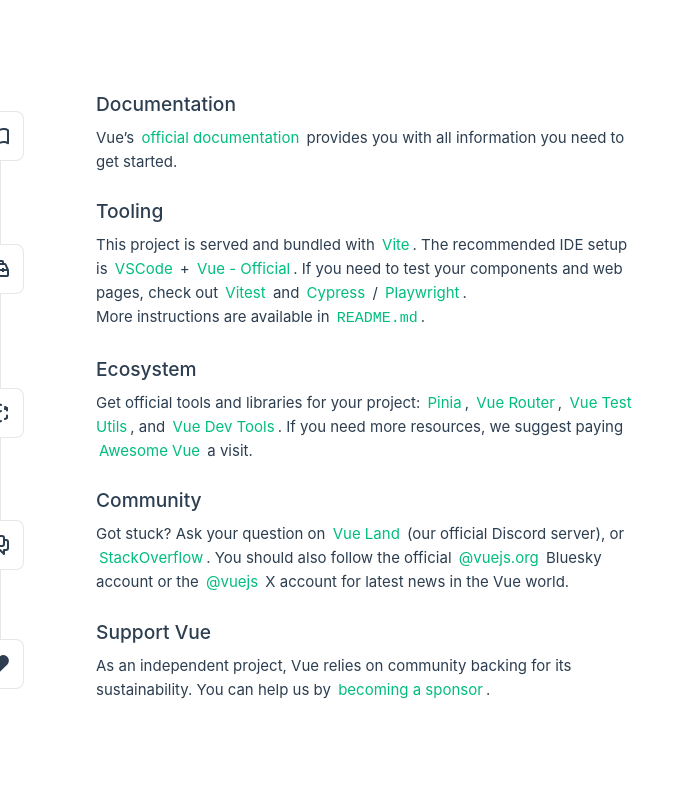
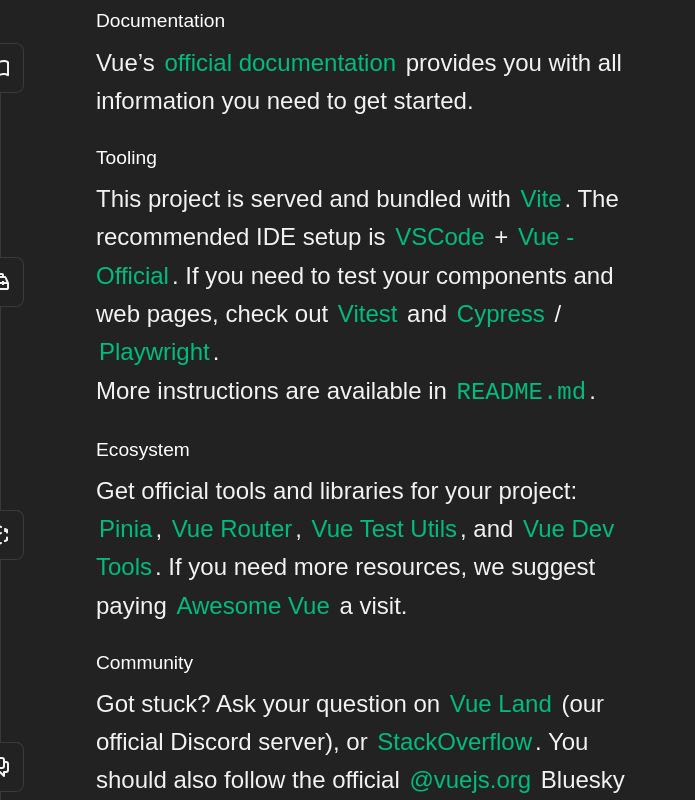
Before and after one commit to MadsStaalMedia/Semester3Projekt, a Vue app in the folder Game_Index/: page / in a window 1280 px wide. Shown: the top 800 px of the page, without its empty margins (0-695 px from the left). Built offline with nearby package versions, Linux system fonts and the light colour scheme.

Commit message:
Stylework

```diff
--- a/Game_Index/src/assets/base.css
+++ b/Game_Index/src/assets/base.css
@@ -4,9 +4,9 @@
   --vt-c-white-soft: #f8f8f8;
   --vt-c-white-mute: #f2f2f2;
 
-  --vt-c-black: #181818;
-  --vt-c-black-soft: #222222;
-  --vt-c-black-mute: #282828;
+  --vt-c-black: #222222;
+  --vt-c-black-soft: #282828;
+  --vt-c-black-mute: #323232;
 
   --vt-c-indigo: #2c3e50;
 
@@ -18,36 +18,22 @@
   --vt-c-text-light-1: var(--vt-c-indigo);
   --vt-c-text-light-2: rgba(60, 60, 60, 0.66);
   --vt-c-text-dark-1: var(--vt-c-white);
-  --vt-c-text-dark-2: rgba(235, 235, 235, 0.64);
+  --vt-c-text-dark-2: var(--vt-c-white-mute);
 }
 
 /* semantic color variables for this project */
 :root {
-  --color-background: var(--vt-c-white);
-  --color-background-soft: var(--vt-c-white-soft);
-  --color-background-mute: var(--vt-c-white-mute);
+  --color-background: var(--vt-c-black);
+  --color-background-soft: var(--vt-c-black-soft);
+  --color-background-mute: var(--vt-c-black-mute);
 
-  --color-border: var(--vt-c-divider-light-2);
-  --color-border-hover: var(--vt-c-divider-light-1);
+  --color-border: var(--vt-c-divider-dark-2);
+  --color-border-hover: var(--vt-c-divider-dark-1);
 
-  --color-heading: var(--vt-c-text-light-1);
-  --color-text: var(--vt-c-text-light-1);
+  --color-heading: var(--vt-c-text-dark-1);
+  --color-text: var(--vt-c-text-dark-2);
 
   --section-gap: 160px;
-}
-
-@media (prefers-color-scheme: dark) {
-  :root {
-    --color-background: var(--vt-c-black);
-    --color-background-soft: var(--vt-c-black-soft);
-    --color-background-mute: var(--vt-c-black-mute);
-
-    --color-border: var(--vt-c-divider-dark-2);
-    --color-border-hover: var(--vt-c-divider-dark-1);
-
-    --color-heading: var(--vt-c-text-dark-1);
-    --color-text: var(--vt-c-text-dark-2);
-  }
 }
 
 *,
@@ -67,19 +53,9 @@
     background-color 0.5s;
   line-height: 1.6;
   font-family:
-    Inter,
-    -apple-system,
-    BlinkMacSystemFont,
-    'Segoe UI',
-    Roboto,
-    Oxygen,
-    Ubuntu,
-    Cantarell,
-    'Fira Sans',
-    'Droid Sans',
-    'Helvetica Neue',
+    Poppins,
     sans-serif;
-  font-size: 15px;
+  font-size: 1.5rem;
   text-rendering: optimizeLegibility;
   -webkit-font-smoothing: antialiased;
   -moz-osx-font-smoothing: grayscale;
--- a/Game_Index/src/assets/main.css
+++ b/Game_Index/src/assets/main.css
@@ -5,6 +5,24 @@
   margin: 0 auto;
   padding: 2rem;
   font-weight: normal;
+}
+
+button {
+  background-color: #b0803b;
+}
+
+select {
+  background-color: #b0803b;
+  border: none;
+  color: #ffffff;
+  padding: 8px 12px 8px 12px;
+  font-size: 1rem;
+  border-radius: 8px;
+  text-align: center;
+}
+
+p {
+  margin-bottom: 1em;
 }
 
 a,
--- a/Game_Index/src/views/GameIndexView.vue
+++ b/Game_Index/src/views/GameIndexView.vue
@@ -121,6 +121,12 @@
     padding: 0;
   }
 
+  input {
+    padding: 8px 12px 8px 12px;
+    font-size: 1rem;
+    border-radius: 8px;
+  }
+
   .gameindex {
     display: flex;
     flex-direction: row;
```
